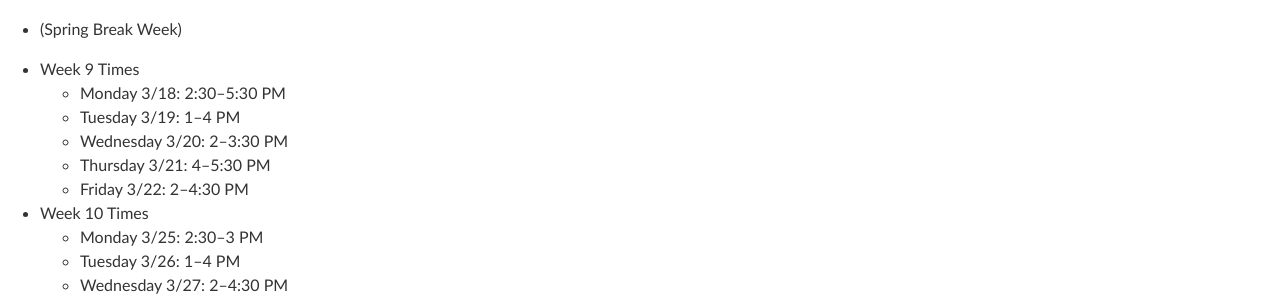
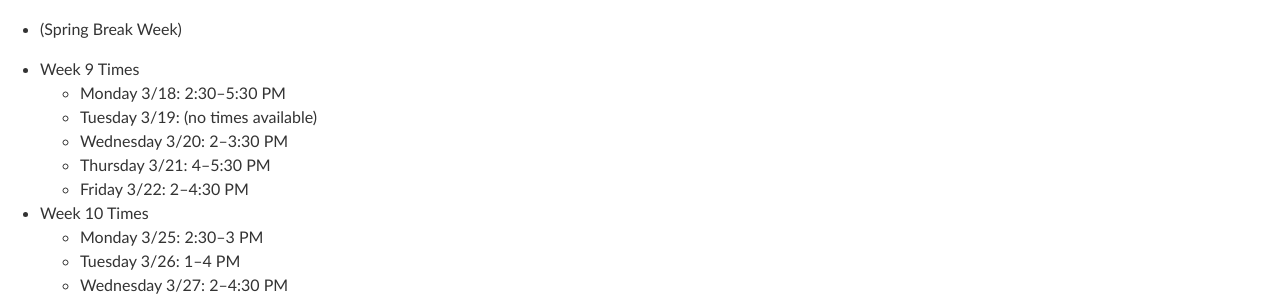
Before and after one commit to edurant/edurant.github.io, a Jekyll site: the page built from advising/durant.md, in a window 1280 px wide. Shown: the part 882-1182 px from the top of the page. Built offline with Jekyll 4.4.1, drawn with Linux system fonts in a browser that asks for light colours; our own code applies the rules of GitHub Pages for plain Markdown files.

Commit message:
update advising times

```diff
--- a/advising/durant.md
+++ b/advising/durant.md
@@ -38,7 +38,7 @@ If you need MSML advising, senior design project advising, etc., you can also si
 
 * Week 9 Times
   * Monday 3/18: 2:30–5:30 PM
-  * Tuesday 3/19: 1–4 PM
+  * Tuesday 3/19: (no times available)
   * Wednesday 3/20: 2–3:30 PM
   * Thursday 3/21: 4–5:30 PM
   * Friday 3/22: 2–4:30 PM
```
